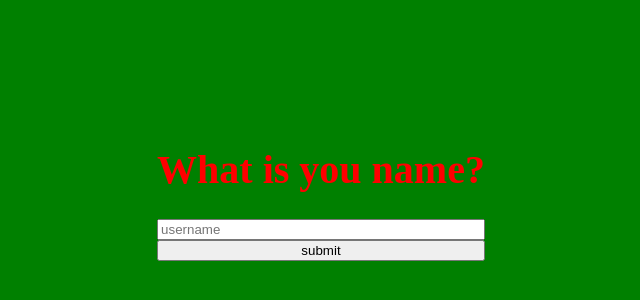
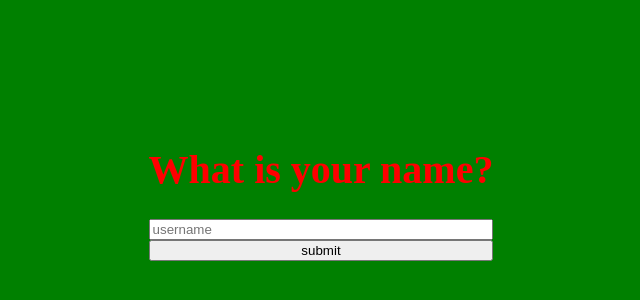
Before and after one commit to charliejgy4/welcomePage, a plain HTML site: page index.html in a window 1280 px wide. Shown: the part 118-418 px from the top of the page, without its empty margins (319-959 px from the left). Drawn offline with Linux system fonts and the light colour scheme.

Commit message:
second commit

```diff
--- a/index.html
+++ b/index.html
@@ -5,12 +5,12 @@
     <meta charset="UTF-8">
     <meta http-equiv="X-UA-Compatible" content="IE=edge">
     <meta name="viewport" content="width=device-width, initial-scale=1.0">
-    <title>User input challenge </title>
+    <title>GoldTreeProducts </title>
     <link rel="stylesheet" href="style.css">
 </head>
 <body>
 
-  <h1>What is you name?</h1>
+  <h1>What is your name?</h1>
     <input type="text" name="name" id="username" placeholder="username">
     <button id="submit">submit</button>
     <p class="greeting"></p>
```
